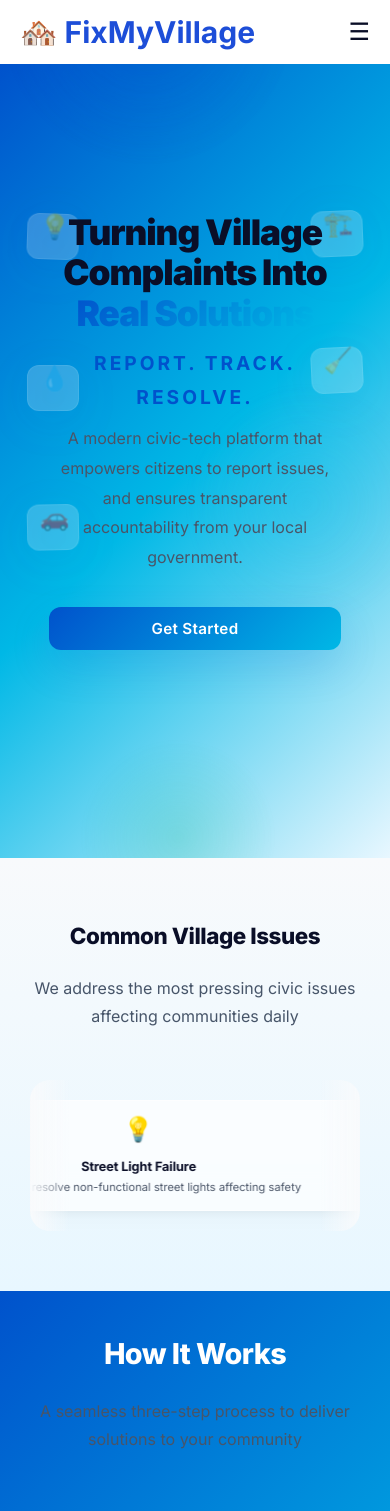
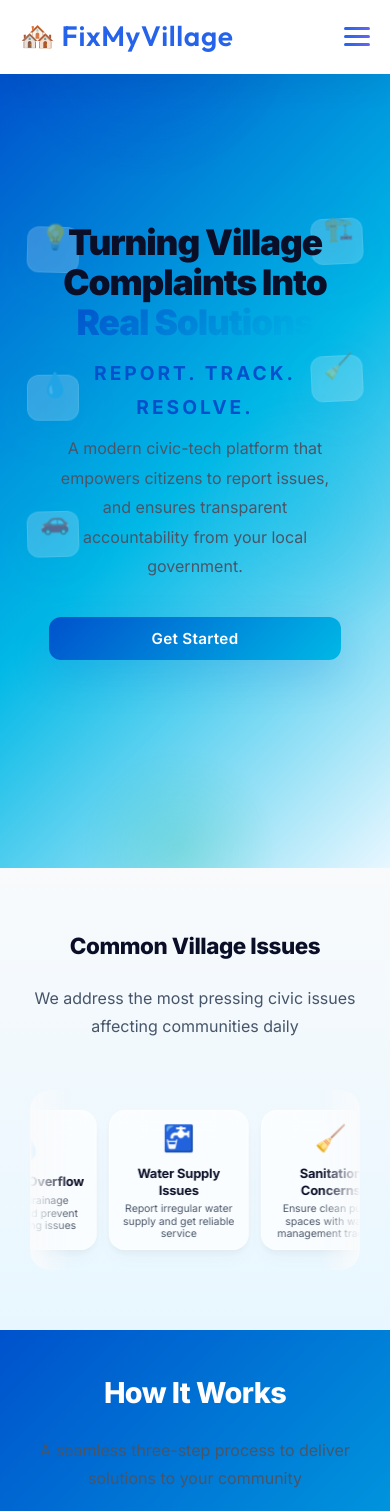
Before and after one commit to skmsajid/fixmyvillage, a React (Vite) app in the folder client/: page / in a window 390 px wide. Shown: the top 1511 px of the page. Built offline with nearby package versions, Linux system fonts and the light colour scheme.

Commit message:
feat: Add Scroll to Top button and enhance Navbar and Footer styles for mobile responsiveness and added good scrolling for mobile view

```diff
--- a/client/src/App.jsx
+++ b/client/src/App.jsx
@@ -6,7 +6,7 @@ import AdminDashboard from "./pages/AdminDashboard";
 import VillagerDashboard from "./pages/VillagerDashboard";
 import WorkerDashboard from "./pages/WorkerDashboard";
 import Home from "./pages/Home";
-
+import ScrollTop from "./components/ScrollTop";
 import ProtectedRoute from "./components/ProtectedRoute";
 
 function App() {
@@ -14,6 +14,9 @@ function App() {
   return (
 
     <Router>
+
+      {/* 🔥 ADD HERE */}
+      <ScrollTop />
 
       <Routes>
 
--- a/client/src/components/Navbar.jsx
+++ b/client/src/components/Navbar.jsx
@@ -5,23 +5,36 @@ import "../styles/Navbar.css";
 export default function Navbar() {
   const [menuOpen, setMenuOpen] = useState(false);
 
+  const handleClose = () => setMenuOpen(false);
+
+  // 🔥 Scroll to top
+  const scrollToTop = () => {
+    window.scrollTo({ top: 0, behavior: "smooth" });
+    handleClose();
+  };
+
   return (
     <nav className="navbar">
       <div className="navbar-content">
 
-        <div className="navbar-logo">
+        {/* Logo */}
+        <div className="navbar-logo" onClick={scrollToTop}>
           🏘️ FixMyVillage
         </div>
 
+        {/* Hamburger */}
         <div className="hamburger" onClick={() => setMenuOpen(!menuOpen)}>
-          ☰
+          <span className={menuOpen ? "line open" : "line"}></span>
+          <span className={menuOpen ? "line open" : "line"}></span>
+          <span className={menuOpen ? "line open" : "line"}></span>
         </div>
 
+        {/* Links */}
         <div className={`navbar-links ${menuOpen ? "active" : ""}`}>
-          <a href="#how-it-works" className="nav-btn">How It Works</a>
-          <a href="#features" className="nav-btn">Features</a>
-          <Link to="/login" className="nav-btn">Login</Link>
-          <Link to="/signup" className="nav-btn">Signup</Link>
+          <a href="#how-it-works" onClick={handleClose}>How It Works</a>
+          <a href="#features" onClick={handleClose}>Features</a>
+          <Link to="/login" onClick={handleClose}>Login</Link>
+          <Link to="/signup" onClick={handleClose}>Signup</Link>
         </div>
 
       </div>
--- /dev/null
+++ b/client/src/components/ScrollTop.jsx
@@ -0,0 +1,24 @@
+import { useEffect, useState } from "react";
+import "../styles/ScrollTop.css";
+
+export default function ScrollTop() {
+  const [show, setShow] = useState(false);
+
+  useEffect(() => {
+    const handleScroll = () => {
+      setShow(window.scrollY > 200);
+    };
+
+    window.addEventListener("scroll", handleScroll);
+    return () => window.removeEventListener("scroll", handleScroll);
+  }, []);
+
+  return (
+    <div
+      className={`scroll-top ${show ? "show" : ""}`}
+      onClick={() => window.scrollTo({ top: 0, behavior: "smooth" })}
+    >
+      <span>↑</span>
+    </div>
+  );
+}
--- a/client/src/styles/Features.css
+++ b/client/src/styles/Features.css
@@ -264,3 +264,39 @@
     animation: marquee 15s linear infinite;
   }
 }
+/* 🔥 MOBILE FIX — CLEAN 3 CARD VIEW */
+@media (max-width: 768px) {
+
+  .features-carousel-track {
+    animation: marquee 18s linear infinite;
+    gap: 12px;
+  }
+
+  .feature-card {
+    flex: 0 0 calc(33.33% - 10px); /* 🔥 3 cards */
+    min-width: 120px;
+    max-width: 140px;
+
+    height: 150px; /* proper height */
+    padding: 10px 8px;
+
+    display: flex;
+    flex-direction: column;
+    justify-content: center;
+  }
+
+  .feature-icon {
+    width: 36px;
+    height: 36px;
+    font-size: 1rem;
+  }
+
+  .feature-content h3 {
+    font-size: 0.75rem;
+  }
+
+  .feature-content p {
+    font-size: 0.65rem;
+    line-height: 1.2;
+  }
+}
--- a/client/src/styles/Footer.css
+++ b/client/src/styles/Footer.css
@@ -97,3 +97,15 @@
     font-size: 1rem;
   }
 }
+/* 🔥 MOBILE FOOTER GRID FIX */
+@media (max-width: 768px) {
+
+  .footer-content {
+    grid-template-columns: repeat(2, 1fr); /* 2 columns */
+    gap: 20px;
+  }
+
+  .footer-section {
+    text-align: left;
+  }
+}
--- a/client/src/styles/Navbar.css
+++ b/client/src/styles/Navbar.css
@@ -1,14 +1,25 @@
+/* 🔤 Premium Font Combo */
+@import url('https://fonts.googleapis.com/css2?family=Outfit:wght@400;500;600&family=Inter:wght@400;500&display=swap');
+
 body {
   margin: 0;
+  font-family: "Outfit", "Inter", sans-serif;
+  background: #f4f7fb;
 }
 
+/* 🔥 NAVBAR GLASS STYLE */
 .navbar {
   width: 100%;
-  padding: 8px 30px;
-  background-color: white;
+  padding: 14px 50px;
   position: sticky;
   top: 0;
   z-index: 1000;
+
+  backdrop-filter: blur(14px);
+  background: rgba(255, 255, 255, 0.65);
+
+  border-bottom: 1px solid rgba(255,255,255,0.4);
+  box-shadow: 0 10px 35px rgba(0,0,0,0.06);
 }
 
 .navbar-content {
@@ -17,69 +28,153 @@ body {
   align-items: center;
 }
 
+/* 🔷 LOGO (same font as links) */
 .navbar-logo {
-  font-size: 30px;
-  font-weight: 700;
-  color: #1d4ed8;
+  font-family: "Outfit", sans-serif;
+  font-size: 28px;
+  font-weight: 600;
+  color: #2563eb;
+  letter-spacing: 0.6px;
+  cursor: pointer;
+  transition: transform 0.3s ease;
 }
 
+.navbar-logo:hover {
+  transform: scale(1.05);
+}
+
+/* 🔗 LINKS */
 .navbar-links {
   display: flex;
-  gap: 15px;
+  gap: 32px;
   align-items: center;
 }
 
-.nav-btn {
-  background-color: #2563eb;
-  color: white;
-  padding: 6px 14px;
-  border-radius: 6px;
+/* 🔥 PREMIUM NAV BUTTON STYLE */
+.navbar-links a {
+  position: relative;
   text-decoration: none;
-  font-size: 14px;
-  transition: 0.3s ease;
+
+  font-family: "Outfit", sans-serif;
+  font-size: 18px; /* 🔥 increased */
+  font-weight: 500;
+
+  color: #4f46e5;
+  letter-spacing: 0.4px;
+
+  padding: 6px 6px;
+  transition: all 0.35s ease;
 }
 
-.nav-btn:hover {
-  background-color: #1e40af;
-  transform: translateY(-2px);
+/* ✨ Gradient underline */
+.navbar-links a::after {
+  content: "";
+  position: absolute;
+  width: 0%;
+  height: 2px;
+  bottom: -4px;
+  left: 0;
+
+  background: linear-gradient(90deg, #6366f1, #22d3ee, #3b82f6);
+  border-radius: 2px;
+
+  transition: width 0.35s ease;
 }
 
-/* Hamburger hidden on desktop */
+/* ✨ Hover effects */
+.navbar-links a:hover {
+  color: #22d3ee;
+  transform: translateY(-1px);
+}
+
+.navbar-links a:hover::after {
+  width: 100%;
+}
+
+/* ✨ Click feel */
+.navbar-links a:active {
+  transform: scale(0.93);
+}
+
+/* 🔥 HAMBURGER */
 .hamburger {
   display: none;
-  font-size: 24px;
+  flex-direction: column;
+  gap: 5px;
   cursor: pointer;
 }
 
-/* 🔥 Responsive Design */
+.line {
+  width: 26px;
+  height: 3px;
+  background: linear-gradient(90deg, #2563eb, #6366f1);
+  border-radius: 10px;
+  transition: all 0.4s ease;
+}
+
+/* ✨ Animate into X */
+.line.open:nth-child(1) {
+  transform: rotate(45deg) translate(5px, 6px);
+}
+
+.line.open:nth-child(2) {
+  opacity: 0;
+}
+
+.line.open:nth-child(3) {
+  transform: rotate(-45deg) translate(5px, -6px);
+}
+
+/* 📱 MOBILE */
 @media (max-width: 768px) {
 
   .navbar {
-    padding: 8px 20px;
+    padding: 14px 20px;
   }
 
   .hamburger {
-    display: block;
+    display: flex;
   }
 
   .navbar-links {
     position: absolute;
-    top: 60px;
-    right: 0;
-    background: white;
+    top: 70px;
+    right: 20px;
+    width: 250px;
+
+    background: rgba(255,255,255,0.85);
+    backdrop-filter: blur(18px);
+
+    border-radius: 18px;
+    padding: 22px;
+
     flex-direction: column;
-    width: 200px;
-    padding: 15px;
+    gap: 20px;
+
     display: none;
-    box-shadow: 0 4px 12px rgba(0,0,0,0.1);
+
+    box-shadow: 0 15px 45px rgba(0,0,0,0.18);
+
+    transform: translateY(-12px) scale(0.95);
+    opacity: 0;
+    transition: all 0.35s ease;
   }
 
   .navbar-links.active {
     display: flex;
+    transform: translateY(0) scale(1);
+    opacity: 1;
   }
 
-  .nav-btn {
+  .navbar-links a {
     width: 100%;
     text-align: center;
+    font-size: 20px; /* slightly bigger mobile */
+    padding: 10px 0;
+    border-radius: 8px;
+  }
+
+  .navbar-links a:hover {
+    background: rgba(99,102,241,0.1);
   }
 }
--- a/client/src/styles/Problems.css
+++ b/client/src/styles/Problems.css
@@ -236,3 +236,39 @@
     animation: marquee 15s linear infinite;
   }
 }
+/* 🔥 MOBILE FIX — SHOW 3 CARDS CLEAN */
+@media (max-width: 768px) {
+
+  .problems-carousel-track {
+    animation: marquee 18s linear infinite;
+    gap: 12px;
+  }
+
+  .problem-card {
+    flex: 0 0 calc(33.33% - 10px); /* 🔥 exactly 3 cards */
+    min-width: 120px;
+    max-width: 140px;
+
+    height: 140px; /* 🔥 fixed height */
+    padding: 12px 8px;
+
+    display: flex;
+    flex-direction: column;
+    justify-content: center;
+  }
+
+  .problem-icon {
+    font-size: 1.6rem;
+    margin-bottom: 6px;
+  }
+
+  .problem-card h3 {
+    font-size: 0.8rem;
+    margin-bottom: 4px;
+  }
+
+  .problem-card p {
+    font-size: 0.65rem;
+    line-height: 1.2;
+  }
+}
--- /dev/null
+++ b/client/src/styles/ScrollTop.css
@@ -0,0 +1,104 @@
+/* 🔥 PREMIUM SCROLL BUTTON */
+
+.scroll-top {
+  position: fixed;
+
+  /* 🔥 better placement */
+  bottom: 60px;
+  right: 30px;
+
+  width: 52px;
+  height: 52px;
+
+  display: flex;
+  align-items: center;
+  justify-content: center;
+
+  border-radius: 50%;
+
+  /* ✨ glass + gradient */
+  background: linear-gradient(135deg, #6366f1, #3b82f6);
+  backdrop-filter: blur(10px);
+
+  color: white;
+  font-size: 22px;
+  font-weight: bold;
+
+  cursor: pointer;
+
+  /* ✨ shadow glow */
+  box-shadow: 0 10px 30px rgba(99,102,241,0.4),
+              inset 0 0 10px rgba(255,255,255,0.2);
+
+  /* 🔥 initial hidden state */
+  opacity: 0;
+  transform: translateY(40px) scale(0.8);
+
+  transition: all 0.4s cubic-bezier(0.4, 0, 0.2, 1);
+
+  z-index: 2000;
+}
+
+/* 🔥 SHOW ANIMATION */
+.scroll-top.show {
+  opacity: 1;
+  transform: translateY(0) scale(1);
+
+  animation: floatUp 0.6s ease, pulseGlow 2s infinite;
+}
+
+/* ✨ arrow animation */
+.scroll-top span {
+  display: inline-block;
+  animation: arrowMove 1.2s infinite ease-in-out;
+}
+
+/* 🔥 hover effect */
+.scroll-top:hover {
+  transform: scale(1.15) rotate(-8deg);
+  box-shadow: 0 15px 40px rgba(59,130,246,0.6),
+              inset 0 0 12px rgba(255,255,255,0.3);
+}
+
+/* 💫 FLOAT IN */
+@keyframes floatUp {
+  0% {
+    opacity: 0;
+    transform: translateY(60px) scale(0.7);
+  }
+  100% {
+    opacity: 1;
+    transform: translateY(0) scale(1);
+  }
+}
+
+/* 🔥 subtle glow pulse */
+@keyframes pulseGlow {
+  0%, 100% {
+    box-shadow: 0 10px 30px rgba(99,102,241,0.4);
+  }
+  50% {
+    box-shadow: 0 15px 40px rgba(59,130,246,0.6);
+  }
+}
+
+/* ⬆ arrow bounce */
+@keyframes arrowMove {
+  0%, 100% {
+    transform: translateY(0);
+  }
+  50% {
+    transform: translateY(-4px);
+  }
+}
+
+/* 📱 MOBILE OPTIMIZATION */
+@media (max-width: 768px) {
+  .scroll-top {
+    bottom: 80px;
+    right: 20px;
+    width: 48px;
+    height: 48px;
+    font-size: 20px;
+  }
+}
```
